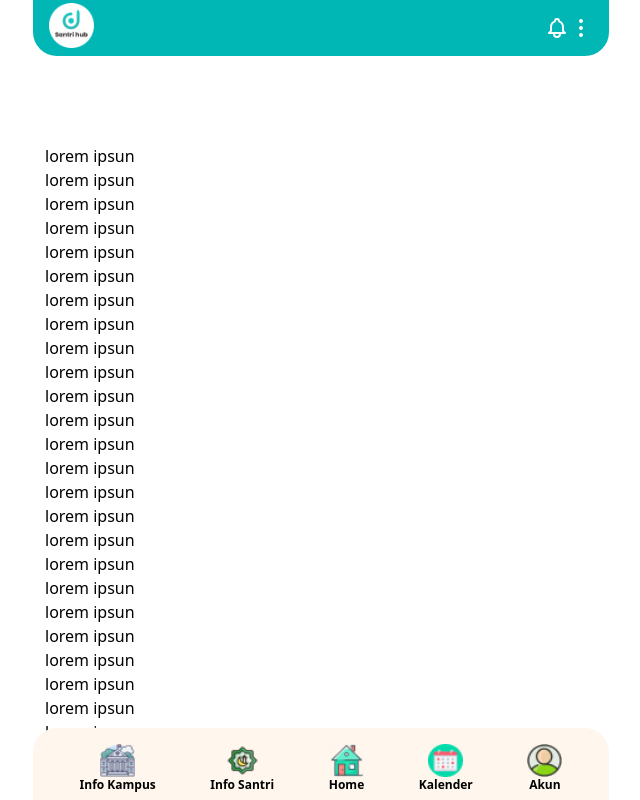
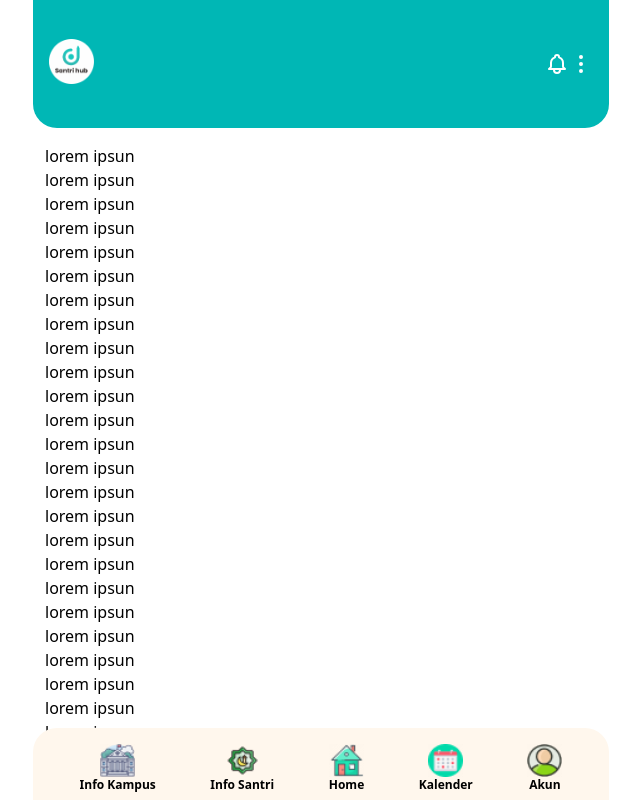
Before and after one commit to mohamilin/explore-nextjs, a Next.js app: page / in a window 1280 px wide. Shown: the top 800 px of the page, without its empty margins (319-959 px from the left). Built offline with nearby package versions, Linux system fonts and the light colour scheme.

Commit message:
fix h-32

```diff
--- a/components/moleculs/UI/global-header.jsx
+++ b/components/moleculs/UI/global-header.jsx
@@ -15,7 +15,7 @@ export default function GlobalHeader() {
     leftHeader = 'sd'
   }
   return (
-    <header className="flex items-center justify-center fixed w-full h-30 z-40 bg-white ">
+    <header className="flex items-center justify-center fixed w-full h-32 z-40 bg-white ">
       <Container className="flex items-center justify-between rounded-b-3xl h-full pl-4 bg-primary">
         <Link href="/ass">
           <a className="align-middle">
```
